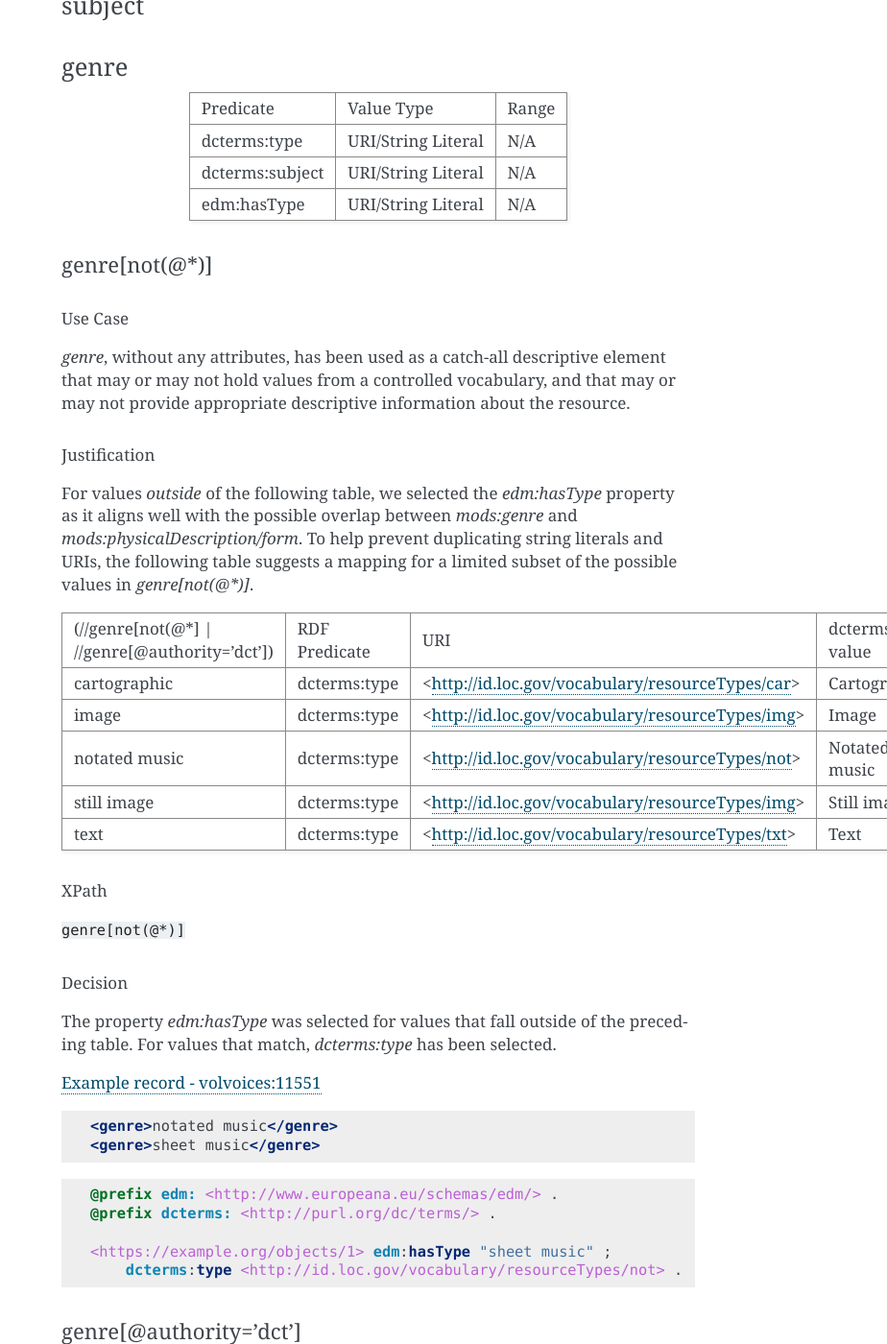
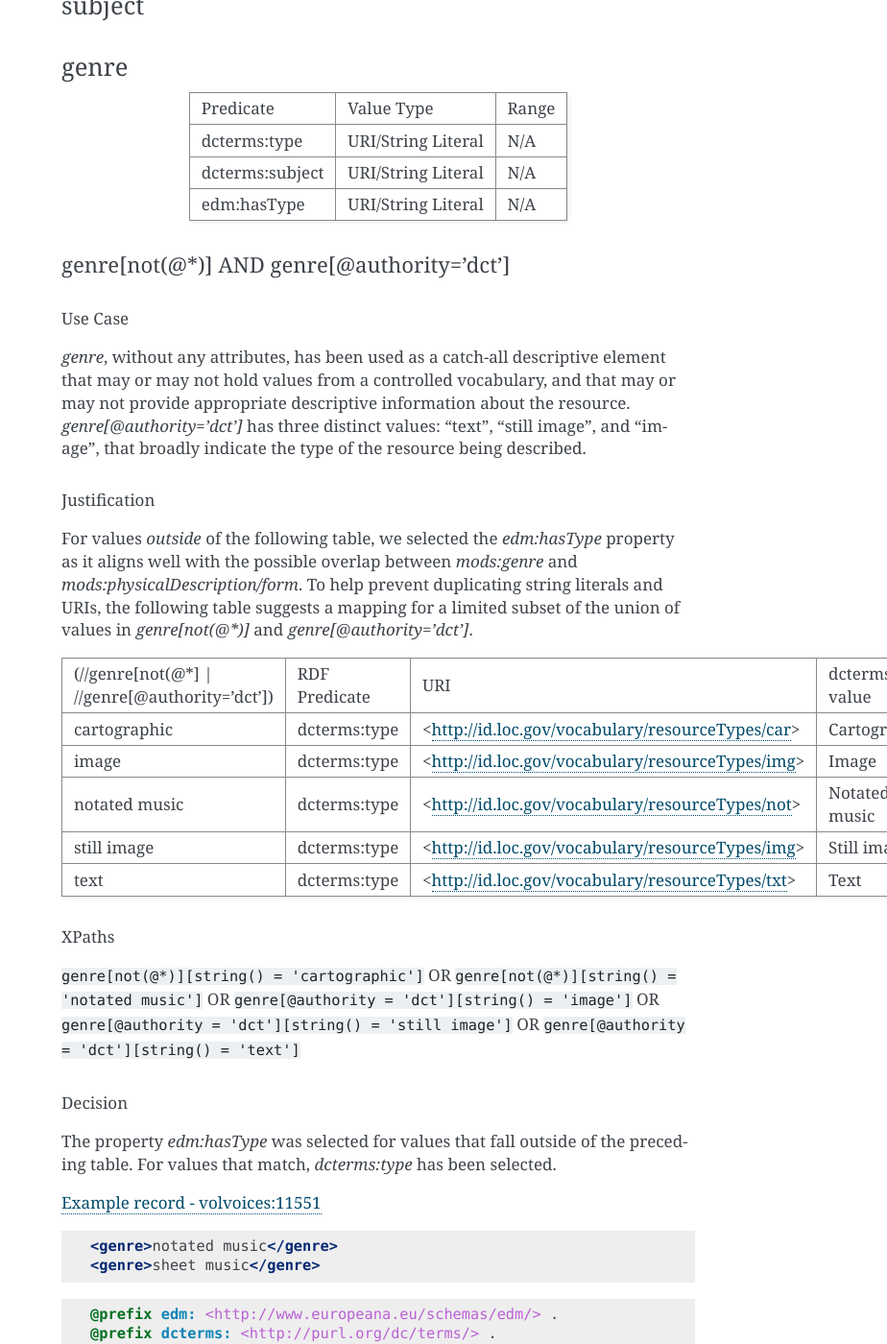
Before and after one commit to UTKcataloging/mods_to_rdf, a Sphinx documentation site: the page built from docs/source/contents/4_draft_mapping.rst, in a window 1280 px wide and 1400 px high, scrolled down 38031 px. Shown: the whole window at 96% size, without its empty margins (356-1280 px from the left). Built offline with Sphinx 7.4.7, drawn with Linux system fonts in a browser that asks for light colours; formulas are drawn with MathJax 3; some of the changed text lies outside the part shown.

Commit message:
Combine `genre[not(@*)]` and `genre[@authority='dct']` sections to hopefully help clarify the overlap between the two xpaths.

```diff
--- a/docs/source/contents/4_draft_mapping.rst
+++ b/docs/source/contents/4_draft_mapping.rst
@@ -1794,16 +1794,16 @@ genre
 | edm:hasType     | URI/String Literal | N/A   |
 +-----------------+--------------------+-------+
 
-genre[not(@*)]
---------------
-
-Use Case
-^^^^^^^^
-`genre`, without any attributes, has been used as a catch-all descriptive element that may or may not hold values from a controlled vocabulary, and that may or may not provide appropriate descriptive information about the resource.
-
-Justification
-^^^^^^^^^^^^^
-For values *outside* of the following table, we selected the `edm:hasType` property as it aligns well with the possible overlap between `mods:genre` and `mods:physicalDescription/form`. To help prevent duplicating string literals and URIs, the following table suggests a mapping for a limited subset of the possible values in `genre[not(@*)]`.
+genre[not(@*)] AND genre[@authority='dct']
+------------------------------------------
+
+Use Case
+^^^^^^^^
+`genre`, without any attributes, has been used as a catch-all descriptive element that may or may not hold values from a controlled vocabulary, and that may or may not provide appropriate descriptive information about the resource. `genre[@authority='dct']` has three distinct values: "text", "still image", and "image", that broadly indicate the type of the resource being described.
+
+Justification
+^^^^^^^^^^^^^
+For values *outside* of the following table, we selected the `edm:hasType` property as it aligns well with the possible overlap between `mods:genre` and `mods:physicalDescription/form`. To help prevent duplicating string literals and URIs, the following table suggests a mapping for a limited subset of the union of values in `genre[not(@*)]` and `genre[@authority='dct']`.
 
 +-----------------------------------------------+---------------+--------------------------------------------------+--------------------+
 | (//genre[not(@*] | //genre[@authority='dct']) | RDF Predicate | URI                                              | dcterms text value |
@@ -1819,9 +1819,13 @@ For values *outside* of the following table, we selected the `edm:hasType` prope
 | text                                          | dcterms:type  | <http://id.loc.gov/vocabulary/resourceTypes/txt> | Text               |
 +-----------------------------------------------+---------------+--------------------------------------------------+--------------------+
 
-XPath
-^^^^^
-:code:`genre[not(@*)]`
+XPaths
+^^^^^^
+:code:`genre[not(@*)][string() = 'cartographic']` OR
+:code:`genre[not(@*)][string() = 'notated music']` OR
+:code:`genre[@authority = 'dct'][string() = 'image']` OR
+:code:`genre[@authority = 'dct'][string() = 'still image']` OR
+:code:`genre[@authority = 'dct'][string() = 'text']`
 
 Decision
 ^^^^^^^^
@@ -1841,25 +1845,6 @@ The property `edm:hasType` was selected for values that fall outside of the prec
 
     <https://example.org/objects/1> edm:hasType "sheet music" ;
         dcterms:type <http://id.loc.gov/vocabulary/resourceTypes/not> .
-
-genre[@authority='dct']
------------------------
-
-Use Case
-^^^^^^^^
-`genre[@authority='dct']` has three distinct values: "text", "still image", and "image", that broadly indicate the type of the resource being described.
-
-Justification
-^^^^^^^^^^^^^
-We chose to use the appropriate URIs for these based on the similarity between the values in this XPath and values present in :code:`mods:typeOfResource`. See the table in the preceding section for details.
-
-XPath
-^^^^^
-:code:`genre[@authority='dct']`
-
-Decision
-^^^^^^^^
-The `dcterms:type` property was selected.
 
 `Example record - volvoices:11262 <https://digital.lib.utk.edu/collections/islandora/object/volvoices:11262/datastream/MODS/view>`_
 
```
